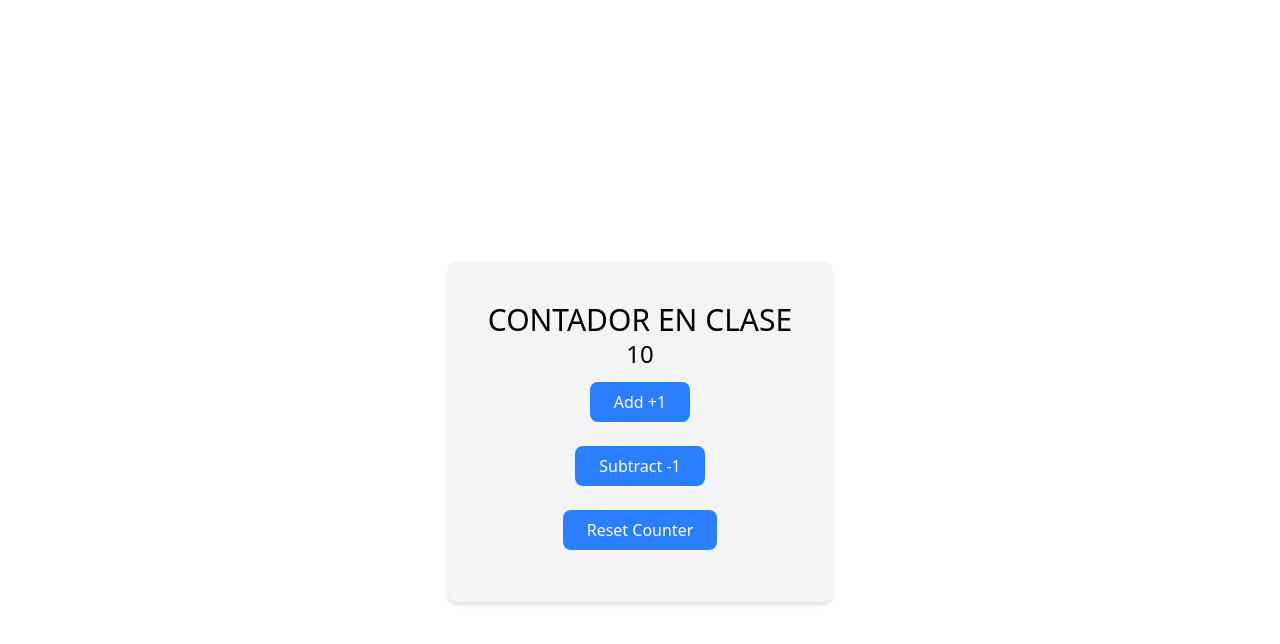
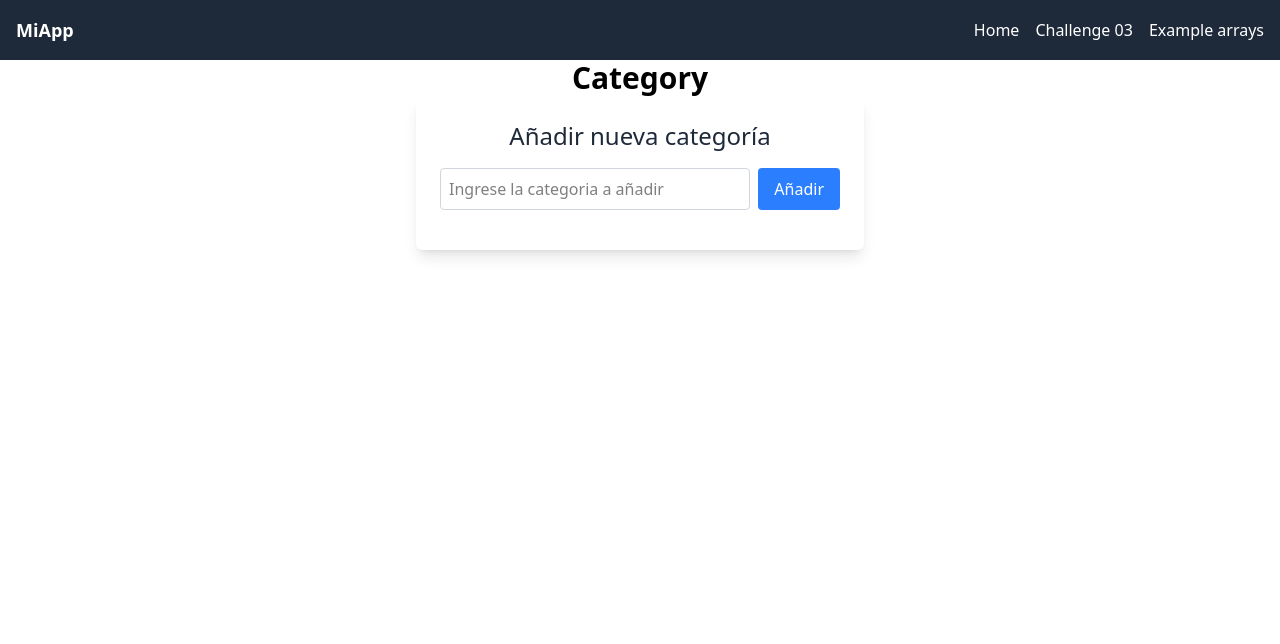
Before and after one commit to SebastianM1206/homeworks, a React (Vite) app in the folder my-vite-app/: page /category in a window 1280 px wide. Shown: the top 644 px of the page. Built offline with nearby package versions, Linux system fonts and the light colour scheme.

Commit message:
Challenge 03 complete

```diff
--- a/my-vite-app/package.json
+++ b/my-vite-app/package.json
@@ -15,6 +15,7 @@
     "prop": "^0.1.1",
     "react": "^19.0.0",
     "react-dom": "^19.0.0",
+    "react-router-dom": "^7.2.0",
     "tailwindcss": "^4.0.6",
     "types": "^0.1.1"
   },
--- a/my-vite-app/src/App.jsx
+++ b/my-vite-app/src/App.jsx
@@ -1,14 +1,19 @@
-import { useState } from "react";
-import "./App.css";
-import FirstApp from "./components/FirstApp";
+import { BrowserRouter as Router, Routes, Route, Link } from "react-router-dom";
+import Counter from "./pages/Counter";
+import Home from "./pages/Home";
+import Category from "./pages/Category";
+import Navbar from "./components/Navbar";
 
 function App() {
-  const [count, setCount] = useState(0);
-
   return (
-    <div className="flex items-center justify-center h-screen">
-      <FirstApp title="CONTADOR EN CLASE " valueToStart={10} />
-    </div>
+    <Router>
+      <Navbar />
+      <Routes>
+        <Route path="/" element={<Home />} />
+        <Route path="/counter" element={<Counter />} />
+        <Route path="/category" element={<Category />} />
+      </Routes>
+    </Router>
   );
 }
 
--- /dev/null
+++ b/my-vite-app/src/components/Container.jsx
@@ -0,0 +1,39 @@
+import React, { useState } from "react";
+import InputCategory from "./InputCategory";
+
+function Container() {
+  const [categoria, setCategoria] = useState("");
+  const [categorias, setCategorias] = useState([]);
+
+  const addCategoria = () => {
+    setCategorias([...categorias, categoria]);
+    setCategoria("");
+  };
+
+  return (
+    <div className="flex items-center justify-center  bg-white">
+      <div className="w-full max-w-md p-6 bg-white shadow-lg rounded-md">
+        <h1 className="text-2xl  text-gray-800 mb-4 text-center">
+          Añadir nueva categoría
+        </h1>
+        <InputCategory
+          categoria={categoria}
+          setCategoria={setCategoria}
+          addCategoria={addCategoria}
+        />
+        <ul className="space-y-2">
+          {categorias.map((cate, index) => (
+            <li
+              key={index}
+              className="p-2 bg-gray-100 rounded text-gray-700 text-center"
+            >
+              {cate}
+            </li>
+          ))}
+        </ul>
+      </div>
+    </div>
+  );
+}
+
+export default Container;
--- /dev/null
+++ b/my-vite-app/src/components/InputCategory.jsx
@@ -0,0 +1,23 @@
+import React from "react";
+
+function InputCategory({ categoria, setCategoria, addCategoria }) {
+  return (
+    <div className="flex gap-2 mb-4">
+      <input
+        type="text"
+        value={categoria}
+        onChange={(e) => setCategoria(e.target.value)}
+        placeholder="Ingrese la categoria a añadir"
+        className="border border-gray-300 p-2 rounded w-full focus:outline-none focus:ring-2 focus:ring-blue-500"
+      />
+      <button
+        onClick={addCategoria}
+        className="bg-blue-500 text-white px-4 py-2 rounded hover:bg-blue-600 transition"
+      >
+        Añadir
+      </button>
+    </div>
+  );
+}
+
+export default InputCategory;
--- /dev/null
+++ b/my-vite-app/src/components/Navbar.jsx
@@ -0,0 +1,26 @@
+import { Link } from "react-router-dom";
+
+const Navbar = () => {
+  return (
+    <nav className="bg-gray-800 p-4">
+      <div className="container mx-auto flex justify-between items-center">
+        <Link to="/" className="text-white text-lg font-bold">
+          MiApp
+        </Link>
+        <div className="space-x-4">
+          <Link to="/" className="text-white">
+            Home
+          </Link>
+          <Link to="/counter" className="text-white">
+            Challenge 03
+          </Link>
+          <Link to="/category" className="text-white">
+            Example arrays
+          </Link>
+        </div>
+      </div>
+    </nav>
+  );
+};
+
+export default Navbar;
--- /dev/null
+++ b/my-vite-app/src/pages/Category.jsx
@@ -0,0 +1,13 @@
+import React from "react";
+import Container from "../components/Container";
+
+function Category() {
+  return (
+    <>
+      <h1 className="text-3xl font-bold text-center">Category</h1>
+      <Container></Container>
+    </>
+  );
+}
+
+export default Category;
--- /dev/null
+++ b/my-vite-app/src/pages/Counter.jsx
@@ -0,0 +1,12 @@
+import React from "react";
+import FirstApp from "../components/FirstApp";
+
+function Counter() {
+  return (
+    <div className="flex items-center justify-center ">
+      <FirstApp title="CONTADOR EN CLASE " valueToStart={10} />
+    </div>
+  );
+}
+
+export default Counter;
--- /dev/null
+++ b/my-vite-app/src/pages/Home.jsx
@@ -0,0 +1,7 @@
+import React from "react";
+
+function Home() {
+  return <div>HOMEWORKS</div>;
+}
+
+export default Home;
```
Also changed, not shown: 1 other file (tests, documents, lock files or other folders).
